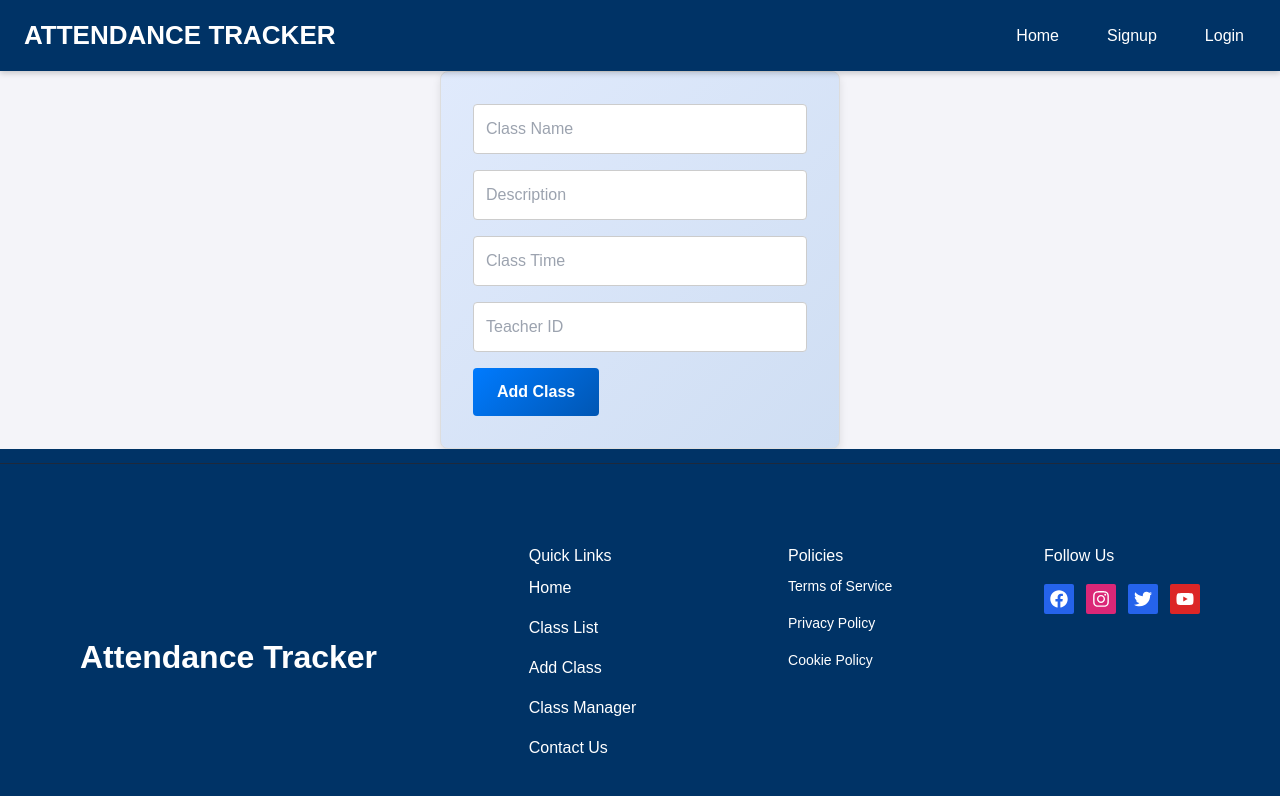
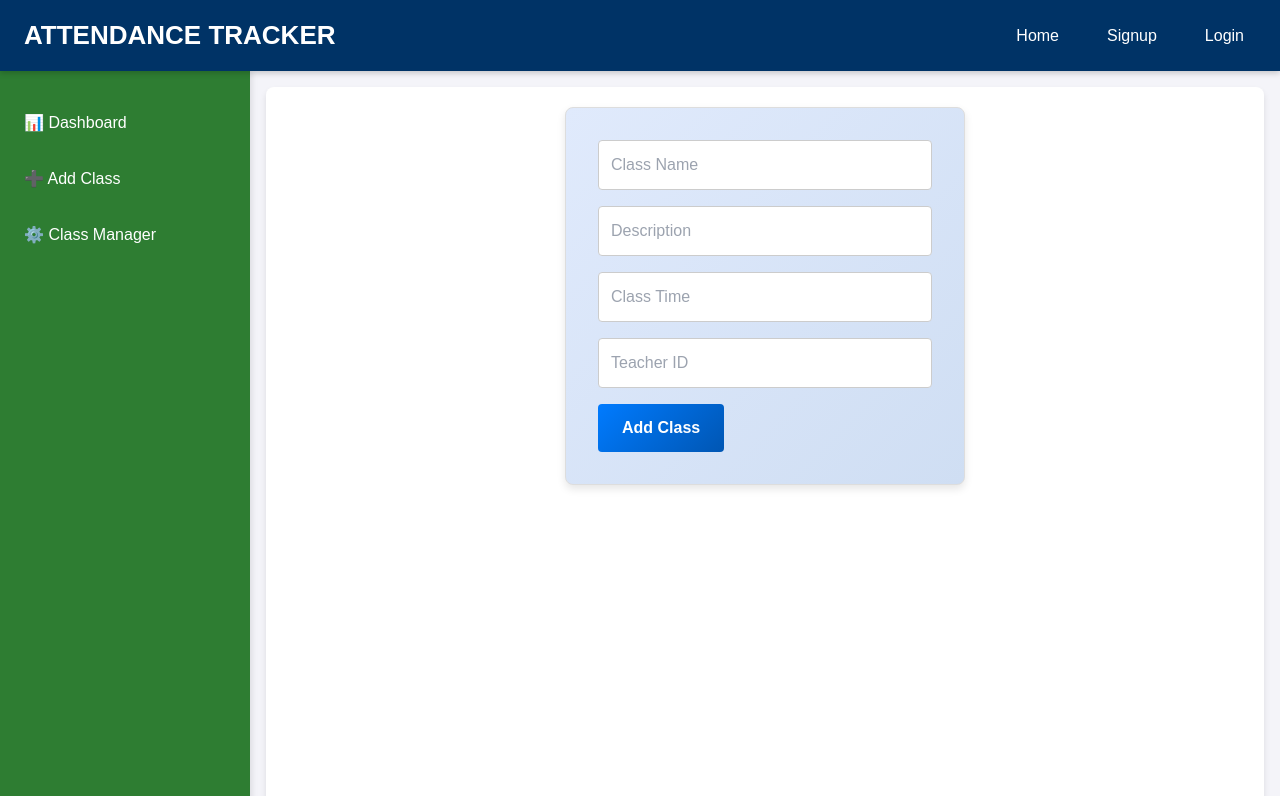
Before and after one commit to Pujarani06052001/attendance-tracker-frontend, a React (Vite) app: page /ClassForm in a window 1280 px wide. Shown: the top 796 px of the page. Built offline with nearby package versions, Linux system fonts and the light colour scheme.

Commit message:
update sidebar

```diff
--- a/src/App.jsx
+++ b/src/App.jsx
@@ -1,35 +1,59 @@
-// src/App.js
-import React from 'react';
-import { BrowserRouter as Router, Routes, Route } from 'react-router-dom';
-import Navbar from './components/Navbar';
-import Signup from './components/Signup';
-import Login from './components/Login';
-import Footer from './components/Footer';
-import ClassList from './components/ClassList';
-import ClassManager from './components/ClassManager';
-import ClassForm from './components/ClassForm';
-import Home from './components/Home';
-import Dashboard from './components/Dashboard';
+import React from "react";
+import { BrowserRouter as Router, Routes, Route } from "react-router-dom";
+import Navbar from "./components/Navbar";
+import Signup from "./components/Signup";
+import Login from "./components/Login";
+import Footer from "./components/Footer";
+import ClassList from "./components/ClassList";
+import ClassManager from "./components/ClassManager";
+import ClassForm from "./components/ClassForm";
+import Home from "./components/Home";
+import Dashboard from "./components/Dashboard";
+import { FaChartBar, FaPlus, FaCog } from "react-icons/fa";
+import { Link } from 'react-router-dom';
+
+import "./components/Dashboard.css";
 
 function App() {
   return (
     <Router>
       <Navbar />
-      <div className="content">
-        <Routes>
-          <Route path="/" element={<Home />} />
-          <Route path="/Signup" element={<Signup />} />
-          <Route path="/Login" element={<Login />} />
-          <Route path='/ClassList' element={<ClassList/>}/>
-          <Route path='/ClassForm' element={<ClassForm/>}/>
-          <Route path='/ClassManager' element={<ClassManager/>}/>
-          <Route path='/Dashboard' element={<Dashboard/>}/>
+      <div className="layout" style={{ display: "flex" }}>
+        {/* Sidebar */}
+        <aside className="sidebar">
+          <ul>
+            <li>
+              <Link to="/Dashboard">
+                <span className="emoji">📊</span> Dashboard
+              </Link>
+            </li>
+            <li>
+              <Link to="/ClassForm">
+                <span className="emoji">➕</span> Add Class
+              </Link>
+            </li>
+            <li>
+              <Link to="/ClassManager">
+                <span className="emoji">⚙️</span> Class Manager
+              </Link>
+            </li>
+          </ul>
+        </aside>
 
-
-        </Routes>
+        {/* Main Content Area */}
+        <main className="main-content" style={{ flex: 1, padding: "20px" }}>
+          <Routes>
+            <Route path="/" element={<Home />} />
+            <Route path="/Signup" element={<Signup />} />
+            <Route path="/Login" element={<Login />} />
+            <Route path="/ClassList" element={<ClassList />} />
+            <Route path="/ClassForm" element={<ClassForm />} />
+            <Route path="/ClassManager" element={<ClassManager />} />
+            <Route path="/Dashboard" element={<Dashboard />} />
+          </Routes>
+        </main>
       </div>
-
-      <Footer/>
+      <Footer />
     </Router>
   );
 }
--- a/src/components/CManager.jsx
+++ b/src/components/CManager.jsx
@@ -19,6 +19,8 @@ const AddClass = ({ addNewClass }) => {
   };
 
   return (
+
+
     <div className="bg-white p-6 rounded-lg shadow-md">
       <h2 className="text-xl font-semibold mb-4">Add New Class</h2>
       <form onSubmit={handleSubmit}>
--- a/src/components/ClassList.css
+++ b/src/components/ClassList.css
@@ -47,7 +47,7 @@
 }
 
 .class-manager-form button:hover {
-  background: linear-gradient(135deg, #0056b3, #003b7d);
+  background: linear-gradient(135deg, green, green);
   transform: translateY(-2px);
 }
 
--- a/src/components/ClassManager.css
+++ b/src/components/ClassManager.css
@@ -96,7 +96,7 @@ input, button {
 }
 
 button {
-  background-color: #007bff;
+  background-color: green;
   color: white;
   font-weight: 600;
   cursor: pointer;
--- a/src/components/Dashboard.jsx
+++ b/src/components/Dashboard.jsx
@@ -1,7 +1,7 @@
 import React, { useEffect, useState } from "react";
 import { Link } from "react-router-dom";
 import "./Dashboard.css";
-import { FaTable, FaChartBar, FaList, FaPlus, FaCog } from "react-icons/fa";
+import { FaChartBar, FaPlus, FaCog } from "react-icons/fa";
 import { Bar } from "react-chartjs-2";
 import {
   Chart as ChartJS,
@@ -77,27 +77,6 @@ const Dashboard = () => {
       </header>
 
       <div className="container">
-        <aside className="sidebar">
-          <ul>
-
-            <li>
-              <Link to="/Dashboard">
-                <FaChartBar /> Dashboard
-              </Link>
-            </li>
-            <li>
-              <Link to="/ClassForm">
-                <FaPlus /> Add Class
-              </Link>
-            </li>
-            <li>
-              <Link to="/ClassManager">
-                <FaCog /> Class Manager
-              </Link>
-            </li>
-          </ul>
-        </aside>
-
         <main className="main-content">
           {loading && <p>Loading data...</p>}
           {error && <p>Error: {error}</p>}
```
Also changed, not shown: src/components/Dashboard.css (line endings or trailing spaces).
